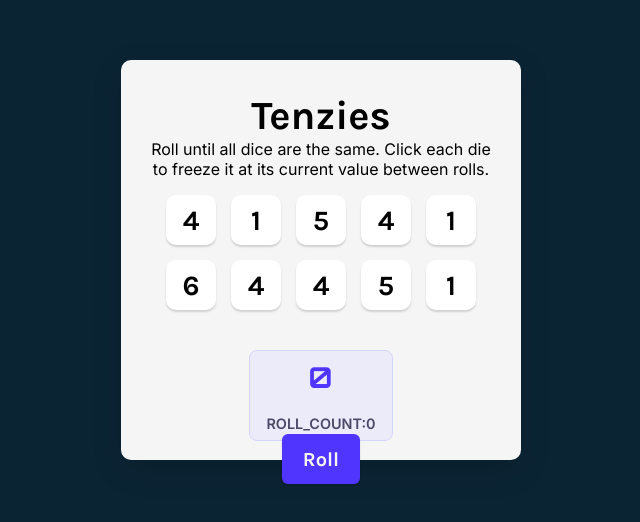
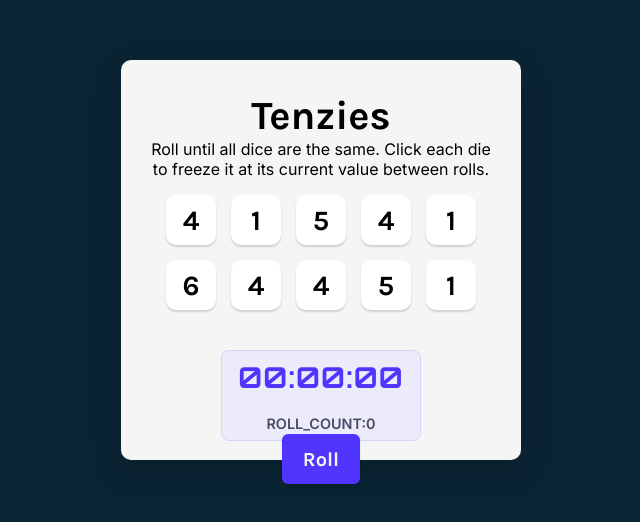
Before and after one commit to BlackJosh007/tenzies, a React (Vite) app: page / in a window 1280 px wide. Shown: the part 140-662 px from the top of the page, without its empty margins (319-959 px from the left). Built offline with nearby package versions, Linux system fonts and the light colour scheme.

Commit message:
Changed time to stopwatch format

```diff
--- a/src/App.jsx
+++ b/src/App.jsx
@@ -39,10 +39,16 @@ export default function App() {
     }
     /* generateAllNewDice() */
 
+
+    //Initiate my roll-countRef
+    const roll_count = useRef(0)
+
     function rollDice() {
         if (rollButtonRef.current.innerText === "New Game") {
             setDiceNo(generateAllNewDice)
             setSeconds(() => 0)
+
+            roll_count.current = 0
         }
         else {
             setDiceNo(prevDice => prevDice.map(
@@ -50,7 +56,11 @@ export default function App() {
                     { ...dice, value: Math.floor(Math.random() * 6) + 1 }
                     : dice
             ))
+
+            roll_count.current = roll_count.current + 1
         }
+
+
     }
 
 
@@ -64,7 +74,7 @@ export default function App() {
     }
 
 
-    const [seconds, setSeconds] = useState(0)
+    const [milliSeconds, setMilliSeconds] = useState(0)
 
     const intervalRef = useRef(null)
     const timerStarted = useRef(false)
@@ -79,8 +89,8 @@ export default function App() {
             timerStarted.current = true
 
             intervalRef.current = setInterval(() => {
-                setSeconds(prevSec => prevSec + 1)
-            }, 1000)
+                setMilliSeconds(prevSec => prevSec + 10)
+            }, 10)
         }
     }, [diceNo])
 
@@ -95,6 +105,16 @@ export default function App() {
         }
     }, [gameWon])
 
+    const minutes = Math.floor(milliSeconds / 60000);
+    const seconds = Math.floor((milliSeconds % 60000) / 1000);
+    const milliseconds = Math.floor((milliSeconds % 1000) / 10);
+
+    // Format with leading zeros
+    const formattedTime = [
+        String(minutes).padStart(2, '0'),
+        String(seconds).padStart(2, '0'),
+        String(milliseconds).padStart(2, '0')
+    ].join(':');
 
     return (
         <main>
@@ -114,8 +134,8 @@ export default function App() {
             </div>
 
             <div className="timer">
-                <h2>{seconds}</h2>
-                <p>Roll_Count:{seconds}</p>
+                <h2>{formattedTime}</h2>
+                <p>Roll_Count:{roll_count.current}</p>
             </div>
             <button onClick={rollDice} className="roll-dice" ref={rollButtonRef}>{gameWon ? "New Game" : "Roll"}</button>
         </main>
```
